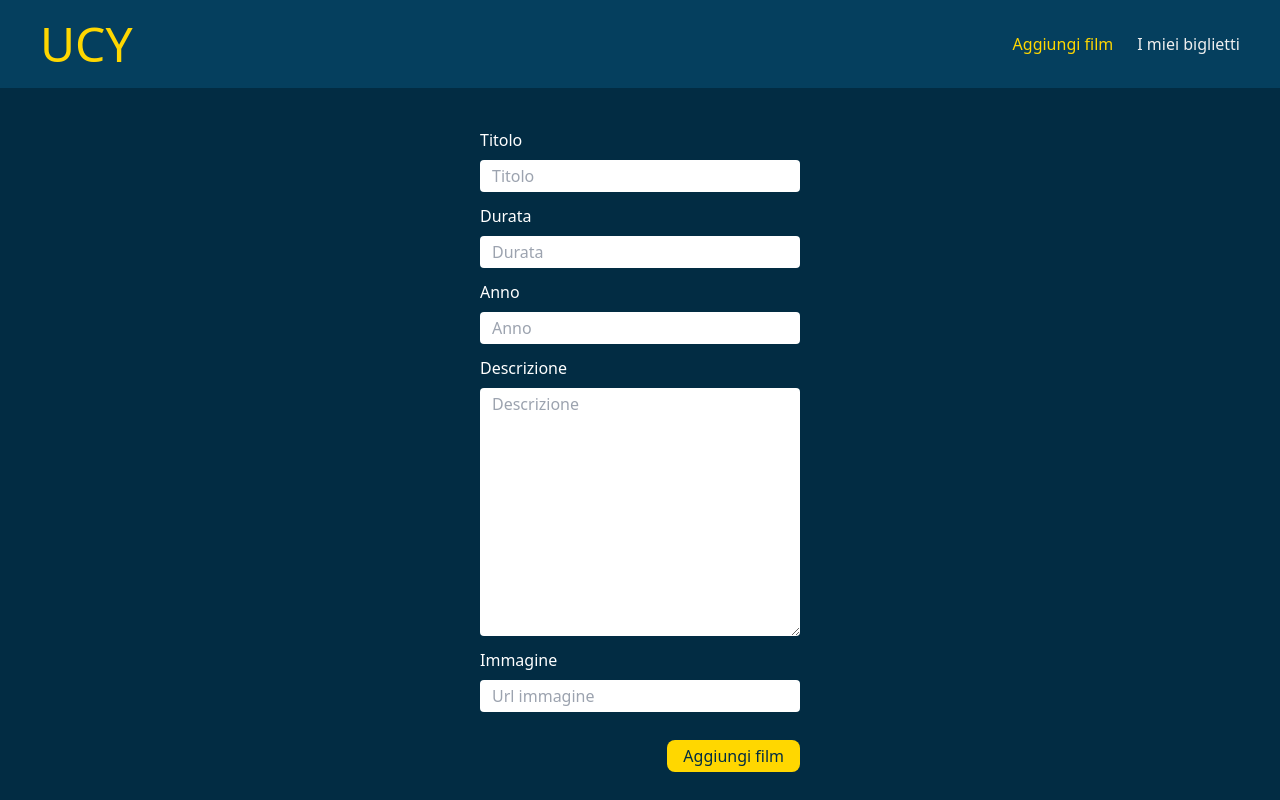
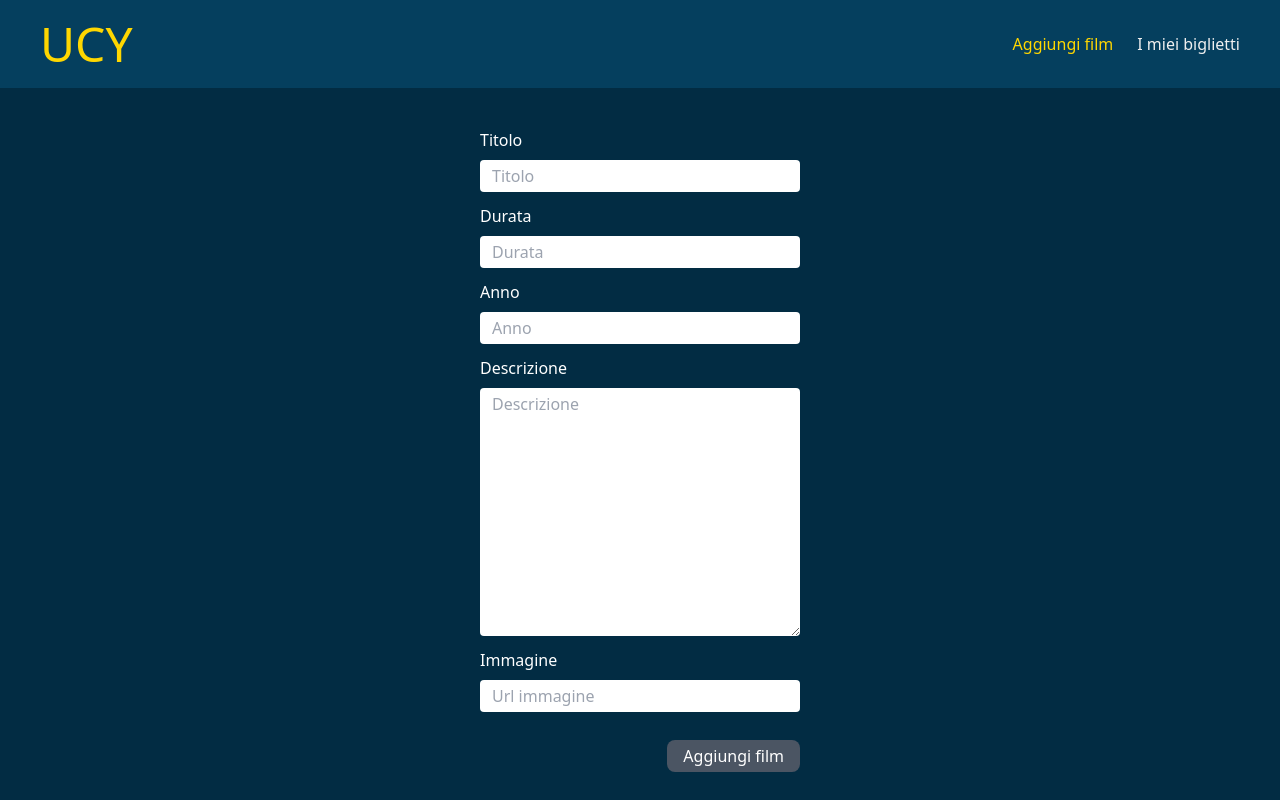
Before and after one commit to LorenzoComparini/Cinema, a Vue app in the folder frontend_cinemissimo/: page /movies/create in a window 1280 px wide. Built offline with nearby package versions, Linux system fonts and the light colour scheme; the HTML template or start-up script is replaced by a standard one.

Commit message:
Disabilitato bottone per aggiungere il film in caso di mancanza di dati con modifica anche visuale

```diff
--- a/frontend_cinemissimo/src/components/addFilm.vue
+++ b/frontend_cinemissimo/src/components/addFilm.vue
@@ -13,7 +13,29 @@
             <input class="rounded px-3 w-full py-1 outline-none" type="text" id="image" placeholder="Url immagine" v-model="movie.img">
 
             <div class="w-full flex flex-row justify-end mt-7">
-                <button class="text-blu-dark bg-giallo rounded-lg py-1 px-4" @click="addFilm()">
+                <button class="rounded-lg py-1 px-4"
+                    @click="addFilm()"
+                    :disabled="this.movie.title == ''
+                           || this.movie.year == null
+                           || this.movie.duration == null
+                           || this.movie.description == ''
+                           || this.movie.img == ''
+                              "
+                    :class="{
+                        'cursor-not-allowed bg-gray-600 text-white':
+                           this.movie.title == ''
+                           || this.movie.year == null
+                           || this.movie.duration == null
+                           || this.movie.description == ''
+                           || this.movie.img == '',
+                        'cursor-pointer  bg-giallo text-blu-dark':
+                           this.movie.title != ''
+                           && this.movie.year != null
+                           && this.movie.duration != null
+                           && this.movie.description != ''
+                           && this.movie.img != ''
+                        }"
+                >
                     Aggiungi film
                 </button>
             </div>
```
